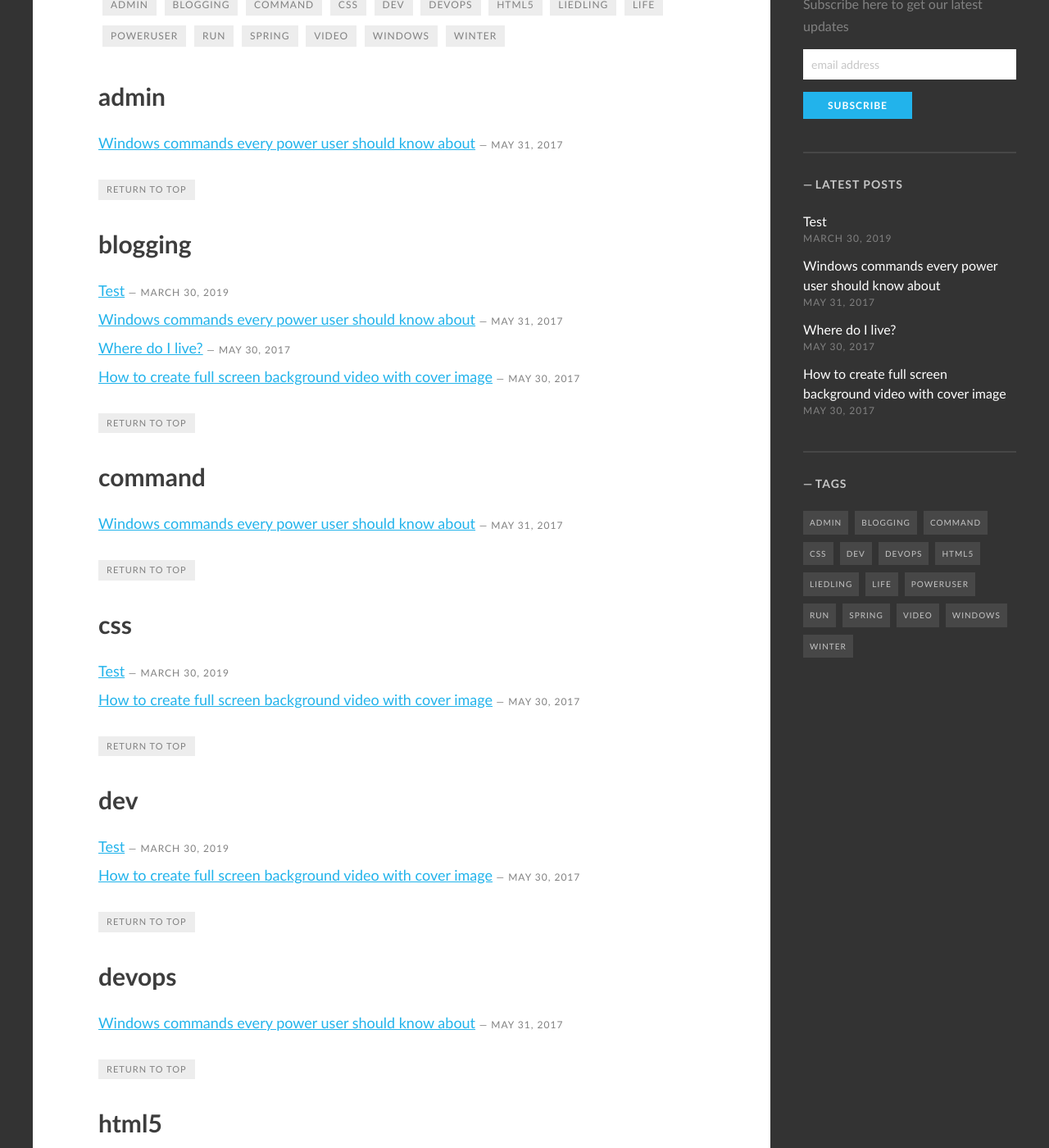
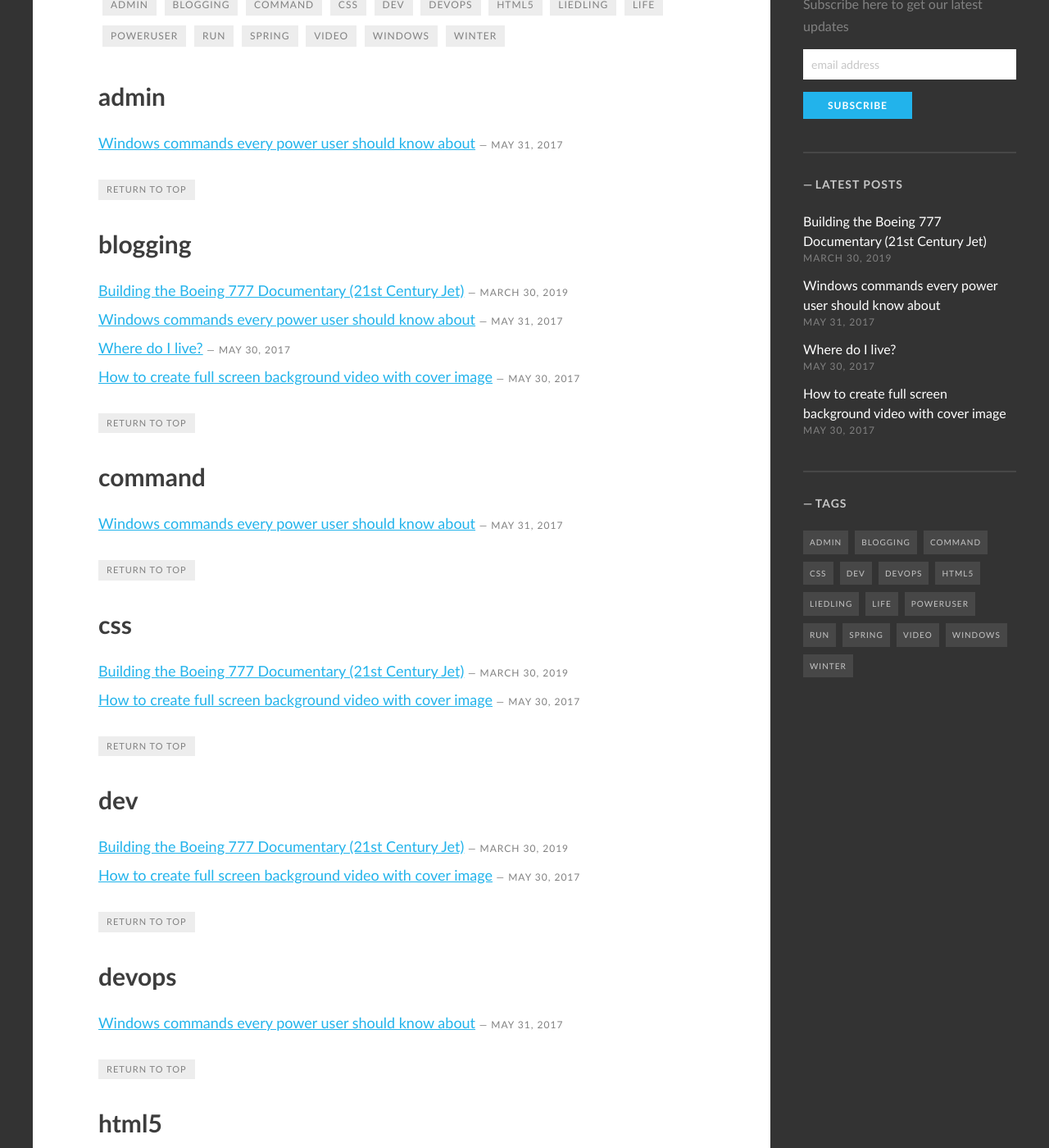
Before and after one commit to mdavid626/blog, a Jekyll site: the page built from tags/index.html, in a window 1280 px wide and 1400 px high, scrolled down 457 px. Shown: the whole window at 82% size. Built offline with Jekyll 4.4.1, drawn with Linux system fonts in a browser that asks for light colours; some web fonts are replaced; some of the changed text lies outside the part shown.

Commit message:
Update 2019-03-30-Boeing-777-documentary.md

```diff
--- a/_posts/2019-03-30-Boeing-777-documentary.md
+++ b/_posts/2019-03-30-Boeing-777-documentary.md
@@ -1,8 +1,8 @@
 ---
 layout: post
-title:  "Test"
+title:  "Building the Boeing 777 Documentary (21st Century Jet)"
 date:   2019-03-30
-banner_image: beach.jpg
+banner_image: United_Airlines_777_N797UA_LAX.jpg
 tags: [blogging, html5, video, dev, css]
 ---
 
```
